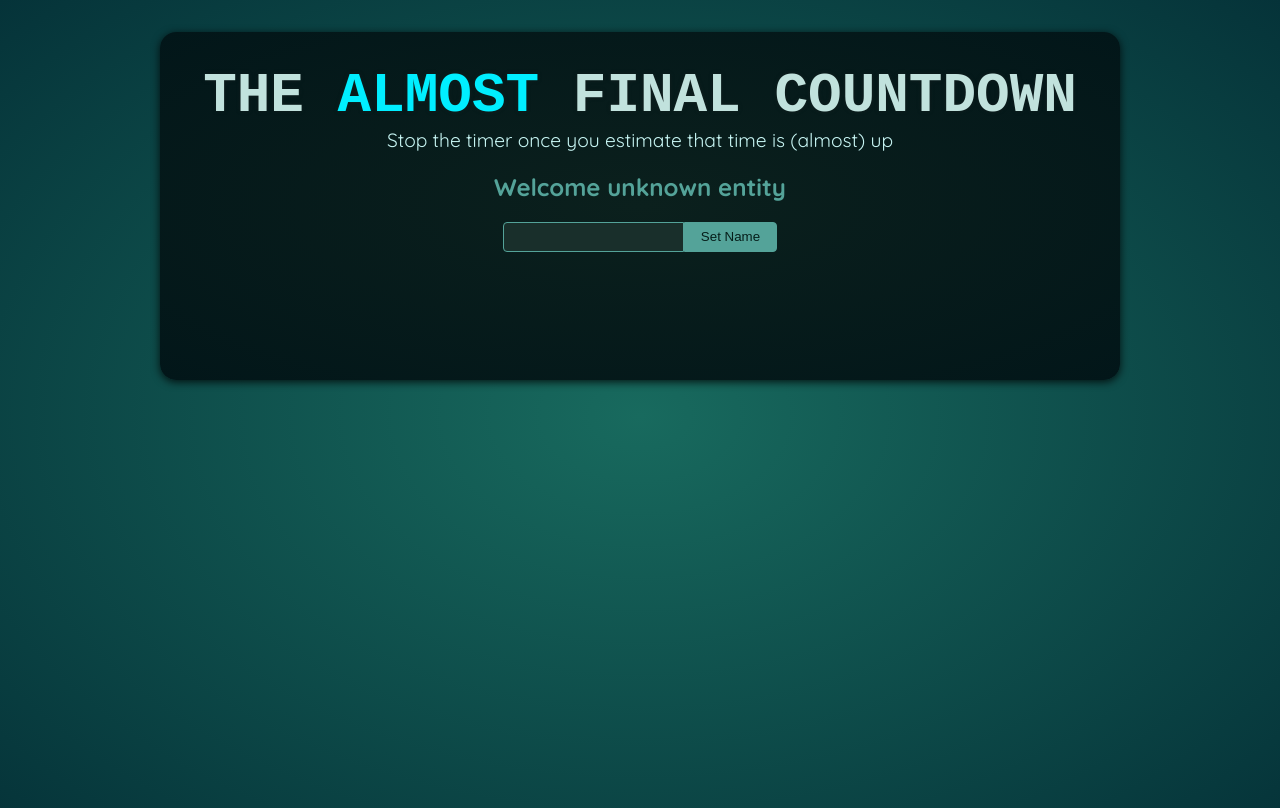
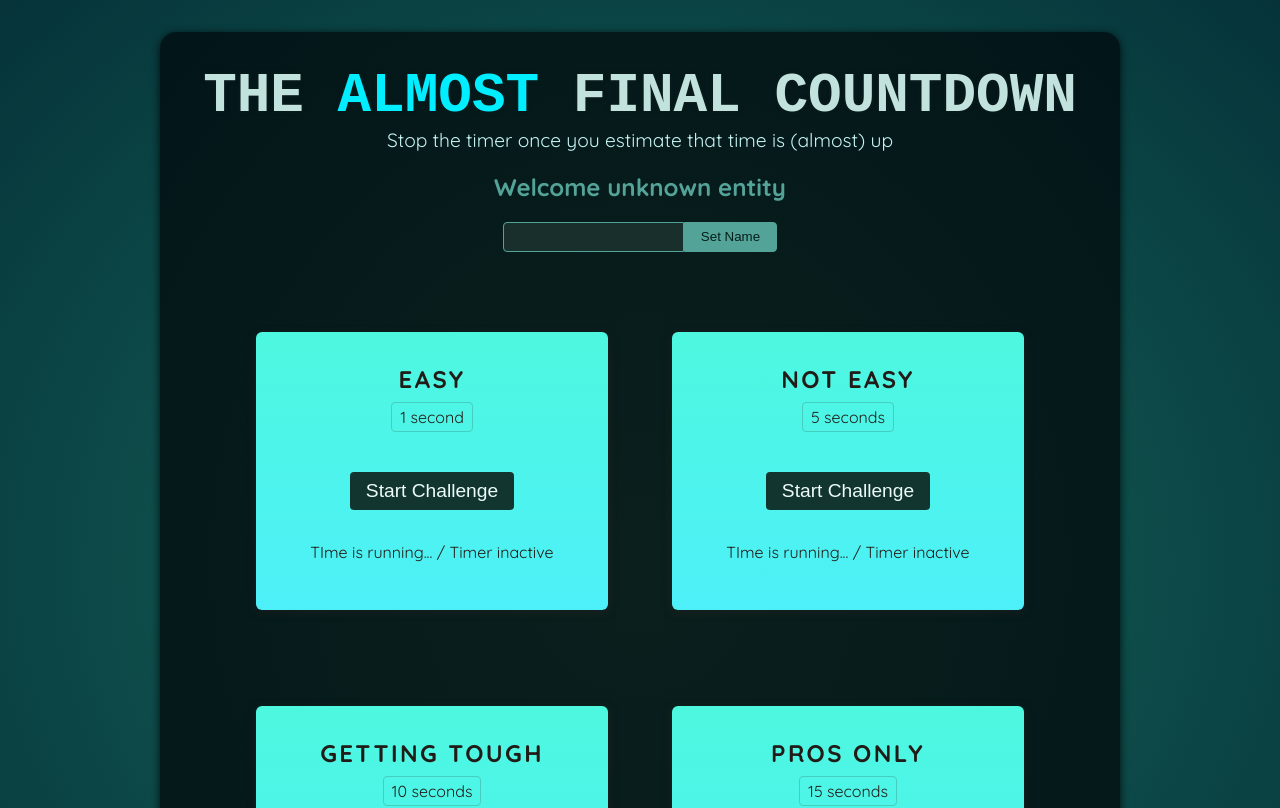
Before and after one commit to agonix007/Final_Countdown, a React (Vite) app: page / in a window 1280 px wide. Shown: the top 808 px of the page. Built offline with nearby package versions, Linux system fonts and the light colour scheme; a web font is replaced by a local one.

Commit message:
Add TimerChallenge component and integrate it into App component

```diff
--- a/src/App.jsx
+++ b/src/App.jsx
@@ -1,10 +1,16 @@
-import Player from './components/Player.jsx';
+import Player from "./components/Player.jsx";
+import TimerChallenge from "./components/TimerChallenge.jsx";
 
 function App() {
   return (
     <>
       <Player />
-      <div id="challenges"></div>
+      <div id="challenges">
+        <TimerChallenge title="Easy" targetTime={1} />
+        <TimerChallenge title="Not easy" targetTime={5} />
+        <TimerChallenge title="Getting tough" targetTime={10} />
+        <TimerChallenge title="Pros only" targetTime={15} />
+      </div>
     </>
   );
 }
--- /dev/null
+++ b/src/components/TimerChallenge.jsx
@@ -0,0 +1,18 @@
+export default function TimerChallenge({title,targetTime}) {
+    return (
+        <section className="challenge">
+            <h2>{title}</h2>
+            <p className="challenge-time">
+                {targetTime} second{targetTime > 1 ? "s" : ""}
+            </p>
+            <p>
+                <button>
+                    Start Challenge
+                </button>
+            </p>
+            <p className="">
+                TIme is running... / Timer inactive
+            </p>
+        </section>
+    )
+}
```
